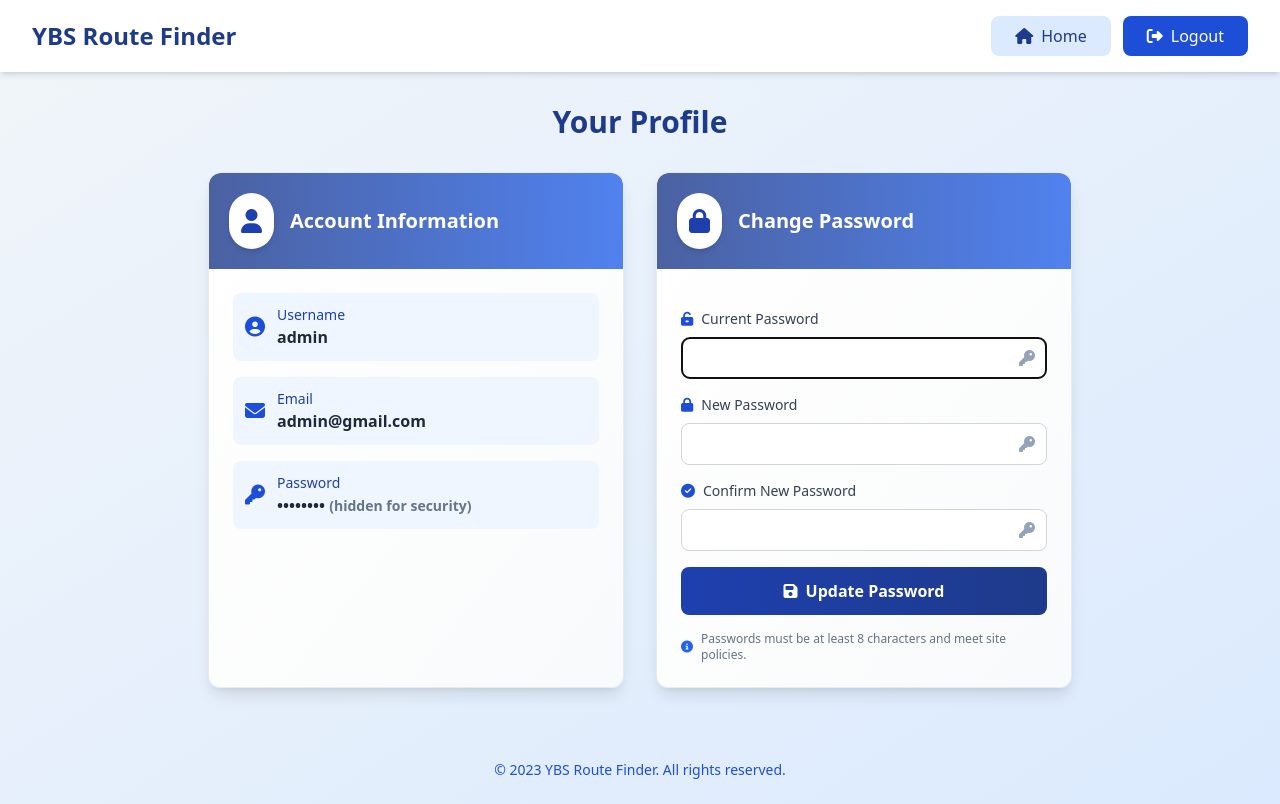
After one commit to eithet04/Python, a Django app: page /profile/ in a window 1280 px wide. The commit adds this page. Run offline with Django 5.2, Linux system fonts and the light colour scheme; a user stored in the database is signed in; data comes from the database, SQL or seed files in the repository; both versions use the stored data as it was after the commit; some libraries are stand-ins or nearby versions.

Commit message:
color chg

```diff
--- a/bus_routes/forms.py
+++ b/bus_routes/forms.py
@@ -1,5 +1,5 @@
 from django import forms
-from django.contrib.auth.forms import UserCreationForm, AuthenticationForm
+from django.contrib.auth.forms import UserCreationForm, AuthenticationForm, PasswordChangeForm
 from django.contrib.auth.models import User
 from .models import UserProfile, SavedRoute
 
@@ -65,6 +65,16 @@ class CustomAuthenticationForm(AuthenticationForm):
             'class': 'w-full px-4 py-2 border border-gray-300 rounded-lg focus:ring-blue-500 focus:border-blue-500 transition-all duration-200'}))
 
 
+class CustomPasswordChangeForm(PasswordChangeForm):
+    """Custom password change form with styled widgets."""
+    def __init__(self, *args, **kwargs):
+        super().__init__(*args, **kwargs)
+        for field_name in ['old_password', 'new_password1', 'new_password2']:
+            self.fields[field_name].widget.attrs.update({
+                'class': 'w-full px-4 py-2 border border-gray-300 rounded-lg focus:ring-blue-500 focus:border-blue-500 transition-all duration-200'
+            })
+
+
 class SavedRouteForm(forms.ModelForm):
     """Form for saving favorite routes."""
 
--- a/bus_routes/urls.py
+++ b/bus_routes/urls.py
@@ -53,7 +53,8 @@ urlpatterns = [
     path('admin-dashboard/users/edit/<int:user_id>/', views.admin_user_edit, name='admin_user_edit'),
     path('admin-dashboard/users/delete/<int:user_id>/', views.admin_user_delete, name='admin_user_delete'),
     path('api/complaint_numbers/<str:line_number>/', views.get_complaint_numbers_api, name='api_complaint_numbers'),
-
+    # User Profile URLs
+    path('profile/', views.profile_view, name='profile'),
     # User location tracking API endpoints
 
 ]
--- a/bus_routes/views.py
+++ b/bus_routes/views.py
@@ -3,7 +3,7 @@ import json
 import requests
 from collections import defaultdict
 from django.contrib import messages
-from django.contrib.auth import login, authenticate, logout
+from django.contrib.auth import login, authenticate, logout, update_session_auth_hash
 from django.contrib.auth.decorators import login_required, user_passes_test
 from django.contrib.auth.models import User
 from django.core import serializers
@@ -16,7 +16,7 @@ from django.db.models import Count, Q
 from django.views.decorators.csrf import csrf_exempt
 from django.contrib.auth.decorators import login_required
 import json
-from .forms import CustomUserCreationForm, CustomAuthenticationForm, SavedRouteForm
+from .forms import CustomUserCreationForm, CustomAuthenticationForm, SavedRouteForm, CustomPasswordChangeForm
 from .models import BusStop, BusLine, RouteSegment, UserProfile, SavedRoute, RouteSearch, Complaint
 
 OSRM_BASE_URL = "http://router.project-osrm.org/route/v1/driving/"
@@ -1458,6 +1458,36 @@ def bus_stops_api(request):
 def all_bus_lines_view(request):
     return render(request, 'all_bus_lines.html')
 
+@login_required
+def profile_view(request):
+    """
+    User profile page: shows username and email (password masked) and allows changing password.
+    """
+    password_form = CustomPasswordChangeForm(user=request.user)
+
+    if request.method == 'POST':
+        password_form = CustomPasswordChangeForm(user=request.user, data=request.POST)
+        if password_form.is_valid():
+            user = password_form.save()
+            update_session_auth_hash(request, user)  # Keep user logged in after change
+            messages.success(request, 'Your password has been updated successfully.')
+            return redirect('profile')
+        else:
+            messages.error(request, 'Please correct the errors below.')
+
+    # Optional: fetch additional profile info if present
+    user_profile = None
+    try:
+        user_profile = request.user.profile
+    except Exception:
+        user_profile = None
+
+    return render(request, 'profile.html', {
+        'user_obj': request.user,
+        'user_profile': user_profile,
+        'password_form': password_form,
+    })
+
 def complaints_view(request):
     """
     Renders the complaints page and fetches all complaints from the database.
--- /dev/null
+++ b/templates/profile.html
@@ -0,0 +1,210 @@
+<!DOCTYPE html>
+<html lang="en">
+<head>
+    <meta charset="UTF-8">
+    <title>Your Profile</title>
+    {% load static %}
+    <script src="https://cdn.tailwindcss.com"></script>
+    <link rel="stylesheet" href="https://cdnjs.cloudflare.com/ajax/libs/font-awesome/6.4.0/css/all.min.css">
+    <style>
+        .profile-card {
+            background: linear-gradient(to bottom right, #ffffff, #f9fafb);
+            border: 1px solid rgba(226, 232, 240, 0.8);
+            box-shadow: 0 10px 15px -3px rgba(0, 0, 0, 0.1), 0 4px 6px -2px rgba(0, 0, 0, 0.05);
+            transition: all 0.3s ease;
+        }
+        .profile-card:hover {
+            transform: translateY(-5px);
+            box-shadow: 0 20px 25px -5px rgba(0, 0, 0, 0.1), 0 10px 10px -5px rgba(0, 0, 0, 0.04);
+        }
+        .input-field {
+            background-color: rgba(243, 244, 246, 0.8);
+            backdrop-filter: blur(12px);
+            border: 1px solid rgba(209, 213, 219, 0.5);
+            transition: all 0.2s ease;
+        }
+        .input-field:focus {
+            background-color: rgba(255, 255, 255, 0.9);
+            border-color: rgba(30, 58, 138, 0.5);
+            box-shadow: 0 0 0 3px rgba(30, 58, 138, 0.25);
+        }
+        .gradient-button {
+            background: linear-gradient(to right, #1e40af, #1e3a8a);
+            transition: all 0.3s ease;
+        }
+        .gradient-button:hover {
+            background: linear-gradient(to right, #1e3a8a, #172554);
+            transform: scale(1.02);
+        }
+        @keyframes fadeIn {
+            from { opacity: 0; transform: translateY(10px); }
+            to { opacity: 1; transform: translateY(0); }
+        }
+        .animate-fade-in {
+            animation: fadeIn 0.5s ease-out forwards;
+        }
+        .profile-header {
+            position: relative;
+            overflow: hidden;
+            border-radius: 0.75rem 0.75rem 0 0;
+        }
+        .profile-header::before {
+            content: '';
+            position: absolute;
+            top: 0;
+            left: 0;
+            right: 0;
+            height: 100%;
+            background: linear-gradient(to right, #1e3a8a, #2563eb);
+            opacity: 0.8;
+            z-index: 0;
+        }
+    </style>
+</head>
+<body class="min-h-screen bg-gradient-to-br from-slate-100 to-blue-100 text-slate-900">
+<header class="header w-full shadow-md p-4 mb-8 flex justify-between items-center px-8 bg-white">
+    <h1 class="text-2xl font-bold text-blue-900">YBS Route Finder</h1>
+    <div class="flex items-center space-x-3">
+        <a href="{% url 'home' %}" class="px-6 py-2 bg-blue-100 text-blue-900 rounded-lg hover:bg-blue-200 transition-all duration-200">
+            <i class="fas fa-home mr-2"></i>Home
+        </a>
+        <a href="{% url 'logout' %}" class="px-6 py-2 bg-blue-700 text-white rounded-lg hover:bg-blue-800 transition-all duration-200">
+            <i class="fas fa-sign-out-alt mr-2"></i>Logout
+        </a>
+    </div>
+</header>
+
+<div class="container mx-auto px-4 w-full max-w-4xl">
+    {% if messages %}
+        <div class="mb-6 animate-fade-in">
+            {% for message in messages %}
+                <div class="p-4 rounded-lg bg-blue-100 text-blue-900 mb-2 border-l-4 border-blue-700 flex items-center">
+                    <i class="fas fa-info-circle mr-3 text-blue-700"></i>
+                    <span>{{ message }}</span>
+                </div>
+            {% endfor %}
+        </div>
+    {% endif %}
+
+    <h1 class="text-3xl font-bold text-center mb-8 text-blue-900">Your Profile</h1>
+
+    <div class="grid grid-cols-1 md:grid-cols-2 gap-8">
+        <section class="profile-card rounded-xl overflow-hidden animate-fade-in" style="animation-delay: 0.1s;">
+            <div class="profile-header p-5">
+                <div class="relative z-10 flex items-center">
+                    <div class="bg-white p-3 rounded-full mr-4 shadow-md">
+                        <i class="fas fa-user text-2xl text-blue-800"></i>
+                    </div>
+                    <h2 class="text-xl font-bold text-white">Account Information</h2>
+                </div>
+            </div>
+            <div class="p-6 space-y-4">
+                <div class="flex items-center p-3 bg-blue-50 rounded-lg">
+                    <i class="fas fa-user-circle text-blue-700 mr-3 text-xl"></i>
+                    <div>
+                        <p class="text-sm text-blue-800 font-medium">Username</p>
+                        <p class="font-semibold text-slate-800">{{ user_obj.username }}</p>
+                    </div>
+                </div>
+
+                <div class="flex items-center p-3 bg-blue-50 rounded-lg">
+                    <i class="fas fa-envelope text-blue-700 mr-3 text-xl"></i>
+                    <div>
+                        <p class="text-sm text-blue-800 font-medium">Email</p>
+                        <p class="font-semibold text-slate-800">{{ user_obj.email }}</p>
+                    </div>
+                </div>
+
+                <div class="flex items-center p-3 bg-blue-50 rounded-lg">
+                    <i class="fas fa-key text-blue-700 mr-3 text-xl"></i>
+                    <div>
+                        <p class="text-sm text-blue-800 font-medium">Password</p>
+                        <p class="font-semibold text-slate-800">•••••••• <span class="text-sm text-slate-500">(hidden for security)</span></p>
+                    </div>
+                </div>
+            </div>
+            <!-- Phone number and preferred language fields removed -->
+        </section>
+
+        <section class="profile-card rounded-xl overflow-hidden animate-fade-in" style="animation-delay: 0.2s;">
+            <div class="profile-header p-5">
+                <div class="relative z-10 flex items-center">
+                    <div class="bg-white p-3 rounded-full mr-4 shadow-md">
+                        <i class="fas fa-lock text-2xl text-blue-800"></i>
+                    </div>
+                    <h2 class="text-xl font-bold text-white">Change Password</h2>
+                </div>
+            </div>
+            <div class="p-6">
+                <form method="post" class="space-y-4">
+                    {% csrf_token %}
+                    <div>
+                        <label for="id_old_password" class="block text-sm font-medium text-slate-700 mb-2 flex items-center">
+                            <i class="fas fa-unlock-alt mr-2 text-blue-700"></i>Current Password
+                        </label>
+                        <div class="relative">
+                            {{ password_form.old_password }}
+                            <div class="absolute inset-y-0 right-0 flex items-center pr-3 pointer-events-none">
+                                <i class="fas fa-key text-slate-400"></i>
+                            </div>
+                        </div>
+                        {% if password_form.old_password.errors %}
+                            <p class="text-red-600 text-xs mt-1 flex items-center">
+                                <i class="fas fa-exclamation-circle mr-1"></i>
+                                {{ password_form.old_password.errors.0 }}
+                            </p>
+                        {% endif %}
+                    </div>
+                    <div>
+                        <label for="id_new_password1" class="block text-sm font-medium text-slate-700 mb-2 flex items-center">
+                            <i class="fas fa-lock mr-2 text-blue-700"></i>New Password
+                        </label>
+                        <div class="relative">
+                            {{ password_form.new_password1 }}
+                            <div class="absolute inset-y-0 right-0 flex items-center pr-3 pointer-events-none">
+                                <i class="fas fa-key text-slate-400"></i>
+                            </div>
+                        </div>
+                        {% if password_form.new_password1.errors %}
+                            <p class="text-red-600 text-xs mt-1 flex items-center">
+                                <i class="fas fa-exclamation-circle mr-1"></i>
+                                {{ password_form.new_password1.errors.0 }}
+                            </p>
+                        {% endif %}
+                    </div>
+                    <div>
+                        <label for="id_new_password2" class="block text-sm font-medium text-slate-700 mb-2 flex items-center">
+                            <i class="fas fa-check-circle mr-2 text-blue-700"></i>Confirm New Password
+                        </label>
+                        <div class="relative">
+                            {{ password_form.new_password2 }}
+                            <div class="absolute inset-y-0 right-0 flex items-center pr-3 pointer-events-none">
+                                <i class="fas fa-key text-slate-400"></i>
+                            </div>
+                        </div>
+                        {% if password_form.new_password2.errors %}
+                            <p class="text-red-600 text-xs mt-1 flex items-center">
+                                <i class="fas fa-exclamation-circle mr-1"></i>
+                                {{ password_form.new_password2.errors.0 }}
+                            </p>
+                        {% endif %}
+                    </div>
+                    <button type="submit" class="w-full gradient-button text-white font-bold py-3 px-4 rounded-lg flex items-center justify-center">
+                        <i class="fas fa-save mr-2"></i>Update Password
+                    </button>
+                </form>
+
+                <p class="text-xs text-slate-500 mt-4 flex items-center">
+                    <i class="fas fa-info-circle mr-2 text-blue-600"></i>
+                    Passwords must be at least 8 characters and meet site policies.
+                </p>
+            </div>
+        </section>
+    </div>
+</div>
+
+<footer class="mt-12 py-6 text-center text-blue-700 text-sm">
+    <p>© 2023 YBS Route Finder. All rights reserved.</p>
+</footer>
+</body>
+</html>
```
Also changed, not shown: templates/auth/login.html (+57 -30 lines), templates/auth/register.html (+35 -24 lines), templates/home.html (+3 -5 lines), db.sqlite3.
